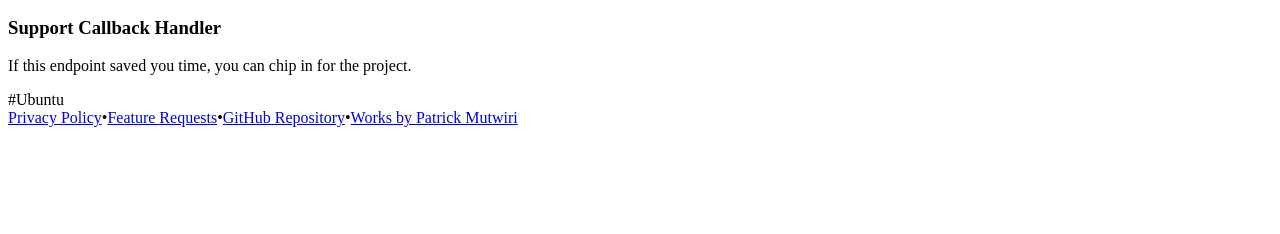
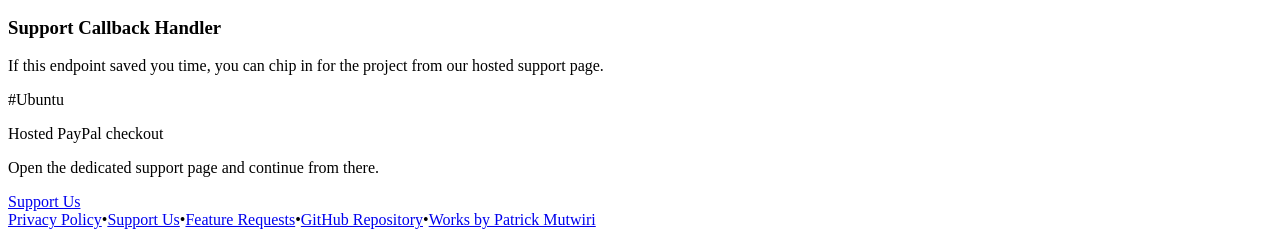
Before and after one commit to patricmutwiri/callback-handler-ui, a Next.js app: page /feature-requests in a window 1280 px wide. Shown: the part 1434-1668 px from the top of the page. Before the commit the page ends 1569 px from the top, so only its background shows below. Built offline with nearby package versions, Linux system fonts and the light colour scheme; no server answers.

Commit message:
refactor(support): replace paypal embed with hosted link
Replace the embedded PayPal widget with a lightweight hosted support flow, add a dedicated support page that links to PayPal in a new tab, and expose that route from the footer with a Support Us link next to Privacy Policy.

```diff
--- a/components/Layout.tsx
+++ b/components/Layout.tsx
@@ -49,6 +49,10 @@ export default function Layout({ children }: LayoutProps) {
               Privacy Policy
             </Link>
             <span className="hidden sm:inline">•</span>
+            <Link href="/support" className="hover:text-black transition-colors">
+              Support Us
+            </Link>
+            <span className="hidden sm:inline">•</span>
             <Link href="/feature-requests" className="hover:text-black transition-colors">
               Feature Requests
             </Link>
--- a/components/PaypalButton.tsx
+++ b/components/PaypalButton.tsx
@@ -1,10 +1,4 @@
-import Script from 'next/script'
-
-declare global {
-  interface Window {
-    paypal: any
-  }
-}
+import Link from 'next/link'
 
 export default function PaypalButton() {
   return (
@@ -15,7 +9,7 @@ export default function PaypalButton() {
             <div>
               <h3 className="text-sm font-semibold tracking-tight text-slate-900">Support Callback Handler</h3>
               <p className="mt-1 text-xs leading-5 text-slate-500">
-                If this endpoint saved you time, you can chip in for the project.
+                If this endpoint saved you time, you can chip in for the project from our hosted support page.
               </p>
             </div>
             <span className="rounded-full border border-amber-200 bg-amber-100 px-2.5 py-1 text-[11px] font-medium text-amber-900">
@@ -23,21 +17,18 @@ export default function PaypalButton() {
             </span>
           </div>
 
-          <div className="flex justify-center">
-            <div className="relative z-10 min-h-[44px] w-full max-w-[270px]">
-            <div id="paypal-container-G54BFVLVSBVKS"></div>
-            <Script
-              src="https://www.paypal.com/sdk/js?client-id=BAA7SXiQaL-A_jp8ePUhCXzT7knA0nUA_tjULut3dWzqiKog27dgaIrk-qW-x3IVPUl2zrJ5rnOxHblPiA&components=hosted-buttons&disable-funding=venmo&currency=USD"
-              onLoad={() => {
-                if (window.paypal) {
-                  window.paypal.HostedButtons({
-                    hostedButtonId: "G54BFVLVSBVKS",
-                  }).render("#paypal-container-G54BFVLVSBVKS")
-                }
-              }}
-            />
+          <div className="flex items-center justify-between gap-4 rounded-2xl border border-slate-200 bg-white/80 px-4 py-3">
+            <div>
+              <p className="text-sm font-medium text-slate-900">Hosted PayPal checkout</p>
+              <p className="mt-1 text-xs text-slate-500">Open the dedicated support page and continue from there.</p>
+            </div>
+            <Link
+              href="/support"
+              className="inline-flex shrink-0 items-center justify-center rounded-full bg-slate-900 px-4 py-2 text-sm font-medium text-white transition-colors hover:bg-black"
+            >
+              Support Us
+            </Link>
           </div>
-        </div>
         </div>
       </div>
     </footer>
```
Also changed, not shown: pages/support.tsx (added, +106 -0 lines).
